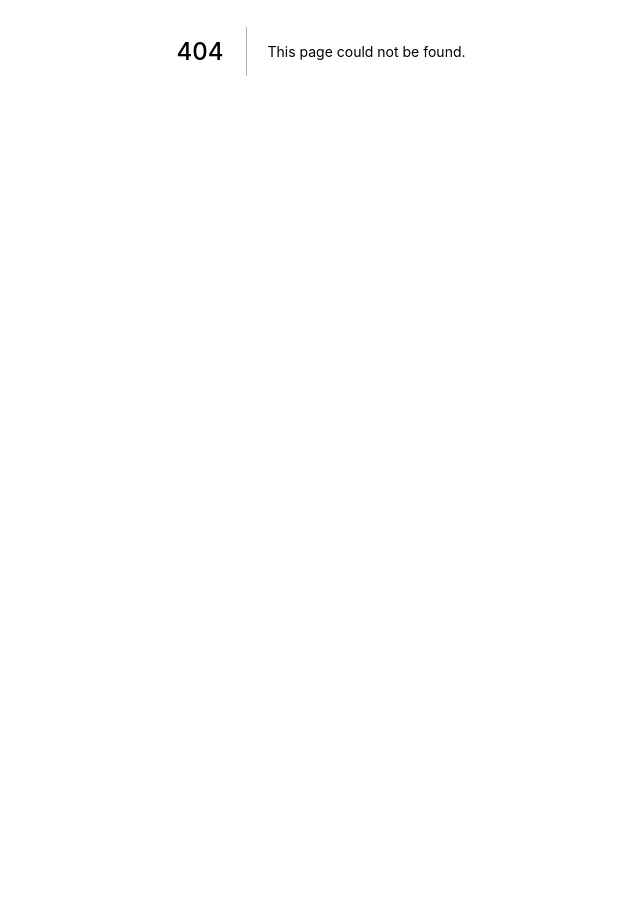
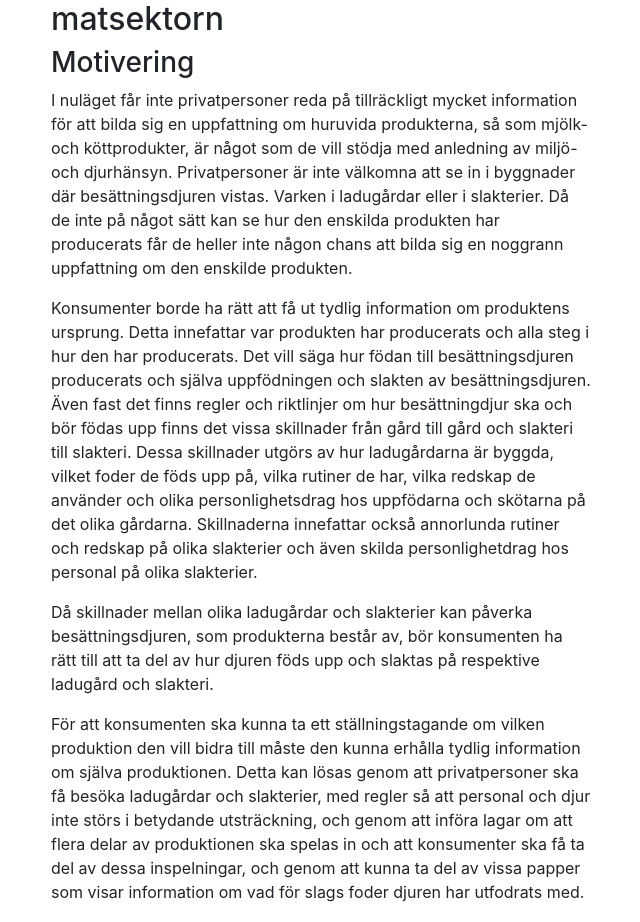
Before and after one commit to vegans/arexp.se, a Next.js app: page /sweden/total-insyn in a window 1280 px wide. Before the commit this address had no page. Shown: the part 349-1271 px from the top of the page, without its empty margins (319-959 px from the left). Before the commit the page ends 800 px from the top, so only its background shows below. Built offline with nearby package versions, Linux system fonts and the light colour scheme.

Commit message:
Page: Total Insyn

```diff
--- /dev/null
+++ b/content/sweden/TotalInsyn.md
@@ -0,0 +1,26 @@
+import Hero from '../../components/Hero'
+import Text from '../../components/Text'
+
+<Hero>#totalinsyn</Hero>
+
+<Text>
+
+## Konsumenters rätt till att erhålla produktinformation inom matsektorn
+
+### Motivering
+
+I nuläget får inte privatpersoner reda på tillräckligt mycket information för att bilda sig en uppfattning om huruvida produkterna, så som mjölk- och köttprodukter, är något som de vill stödja med anledning av miljö- och djurhänsyn. Privatpersoner är inte välkomna att se in i byggnader där besättningsdjuren vistas. Varken i ladugårdar eller i slakterier. Då de inte på något sätt kan se hur den enskilda produkten har producerats får de heller inte någon chans att bilda sig en noggrann uppfattning om den enskilde produkten.
+
+Konsumenter borde ha rätt att få ut tydlig information om produktens ursprung. Detta innefattar var produkten har producerats och alla steg i hur den har producerats. Det vill säga hur födan till besättningsdjuren producerats och själva uppfödningen och slakten av besättningsdjuren. Även fast det finns regler och riktlinjer om hur besättningdjur ska och bör födas upp finns det vissa skillnader från gård till gård och slakteri till slakteri. Dessa skillnader utgörs av hur ladugårdarna är byggda, vilket foder de föds upp på, vilka rutiner de har, vilka redskap de använder och olika personlighetsdrag hos uppfödarna och skötarna på det olika gårdarna. Skillnaderna innefattar också annorlunda rutiner och redskap på olika slakterier och även skilda personlighetdrag hos personal på olika slakterier.
+
+Då skillnader mellan olika ladugårdar och slakterier kan påverka besättningsdjuren, som produkterna består av, bör konsumenten ha rätt till att ta del av hur djuren föds upp och slaktas på respektive ladugård och slakteri.
+
+För att konsumenten ska kunna ta ett ställningstagande om vilken produktion den vill bidra till måste den kunna erhålla tydlig information om själva produktionen. Detta kan lösas genom att privatpersoner ska få besöka ladugårdar och slakterier, med regler så att personal och djur inte störs i betydande utsträckning, och genom att införa lagar om att flera delar av produktionen ska spelas in och att konsumenter ska få ta del av dessa inspelningar, och genom att kunna ta del av vissa papper som visar information om vad för slags foder djuren har utfodrats med.
+
+### Förslag till riksdagsbeslut
+* Riksdagen ställer sig bakom det som anförs i motionen om att konsumenten har rätt till att ta del av produktionen hos den enskilde produkten.
+* Riksdagen ställer sig bakom det som anförs i motionen om att införa krav på videoinspelning i ladugårdar, transporter av djur och slakterier.
+* Riksdagen ställer sig bakom det som anförs i motionen om att privatpersoner, i viss mån, ska få besöka ladugårdar och slakterier.
+* Riksdagen ställer sig bakom det som anförs i motionen om att konsumenter har rätt till att ta del av information om hur besättningsdjurens foder, hos olika ladugårdar, har producerats.
+
+</Text>
--- /dev/null
+++ b/pages/sweden/total-insyn.js
@@ -0,0 +1,9 @@
+import React from 'react'
+import Page from '../../layouts/Main'
+import TotalInsyn from '../../content/sweden/TotalInsyn.md'
+
+export default () => (
+  <Page>
+    <TotalInsyn />
+  </Page>
+)
```
